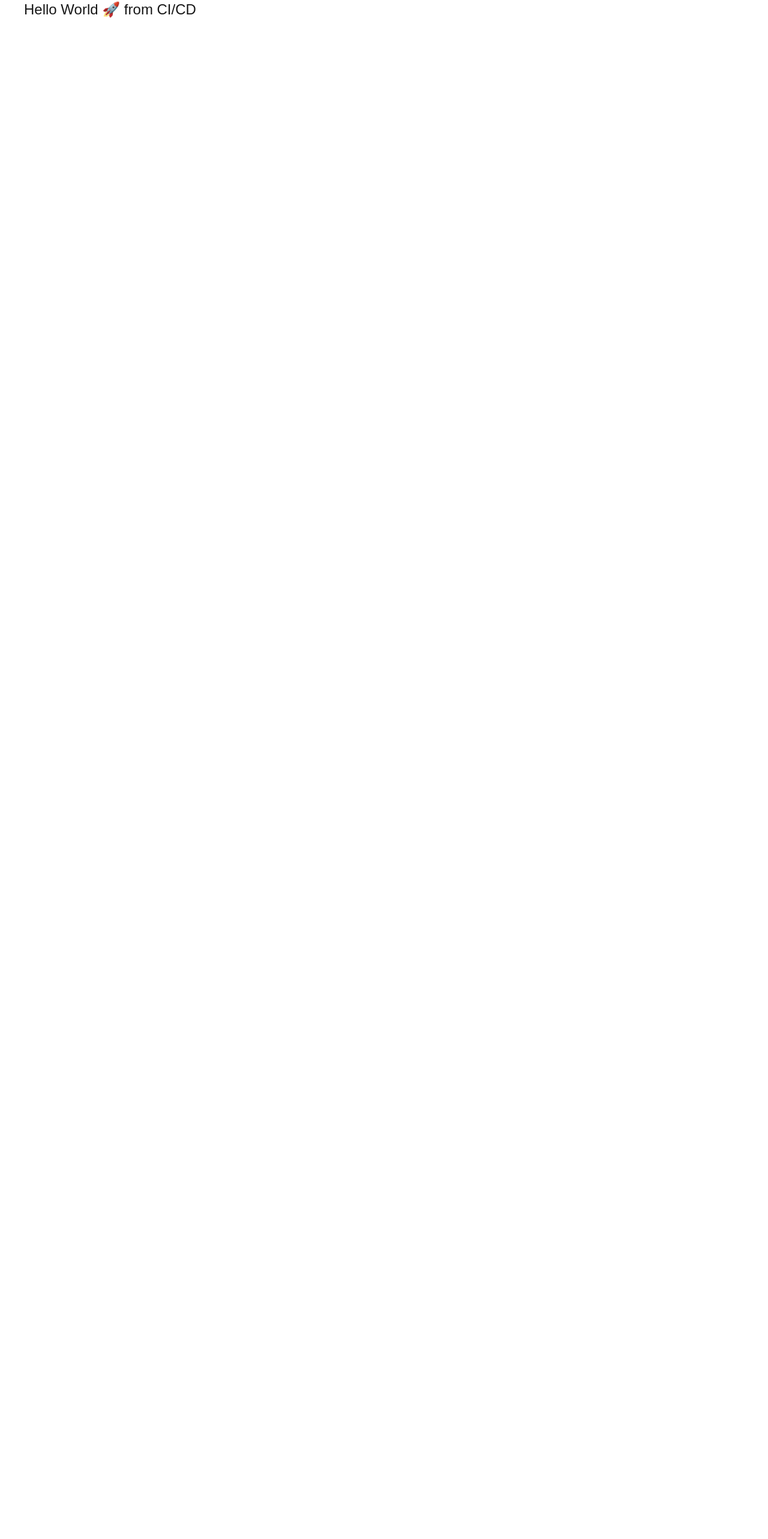
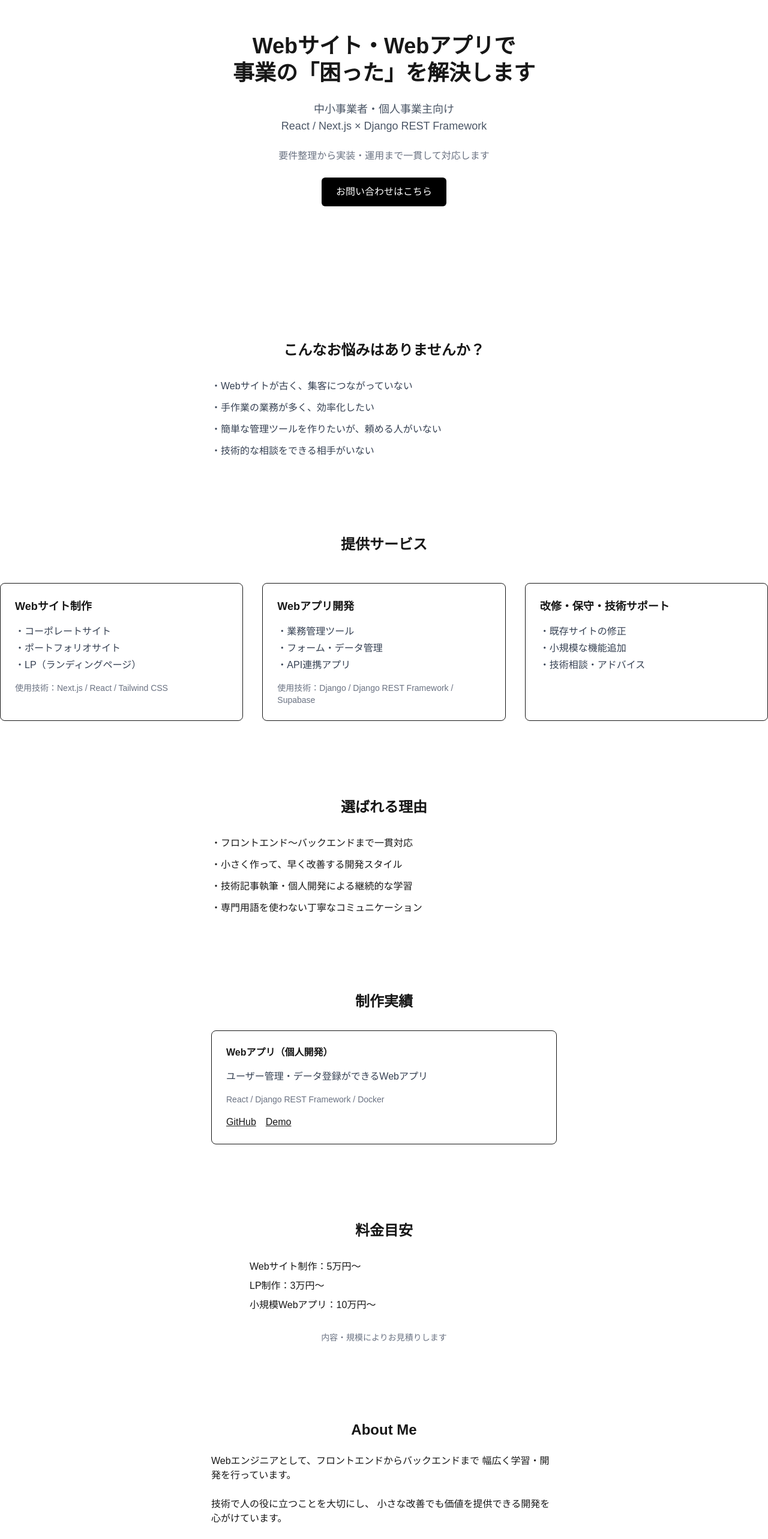
Before and after one commit to mizukami-0418/my-homepage, a Next.js app: page / in a window 1280 px wide. Shown: the part 42-2608 px from the top of the page at 60% size. Before the commit the page ends 800 px from the top, so only its background shows below. Built offline with nearby package versions, Linux system fonts and the light colour scheme.

Commit message:
feat: 各セクションコンポーネントを追加してホームページを構成

```diff
--- /dev/null
+++ b/app/components/about/AboutSection.tsx
@@ -0,0 +1,17 @@
+export default function AboutSection() {
+  return (
+    <section className="space-y-6 max-w-xl mx-auto">
+      <h2 className="text-2xl font-bold text-center">About Me</h2>
+
+      <p>
+        Webエンジニアとして、フロントエンドからバックエンドまで
+        幅広く学習・開発を行っています。
+      </p>
+
+      <p>
+        技術で人の役に立つことを大切にし、
+        小さな改善でも価値を提供できる開発を心がけています。
+      </p>
+    </section>
+  );
+}
--- /dev/null
+++ b/app/components/contact/ContactSection.tsx
@@ -0,0 +1,20 @@
+export default function ContactSection() {
+  return (
+    <section id="contact" className="text-center space-y-6 py-24">
+      <h2 className="text-2xl font-bold">お問い合わせ</h2>
+
+      <p className="text-gray-600">
+        ご相談だけでも問題ありません。
+        <br />
+        お気軽にご連絡ください。
+      </p>
+
+      <a
+        href="/contact"
+        className="inline-block rounded-md bg-black px-6 py-3 text-white"
+      >
+        お問い合わせフォームへ
+      </a>
+    </section>
+  );
+}
--- /dev/null
+++ b/app/components/hero/HeroSection.tsx
@@ -0,0 +1,28 @@
+export default function HeroSection() {
+  return (
+    <section className="text-center space-y-6 py-24">
+      <h1 className="text-4xl font-bold leading-tight">
+        Webサイト・Webアプリで
+        <br />
+        事業の「困った」を解決します
+      </h1>
+
+      <p className="text-lg text-gray-600">
+        中小事業者・個人事業主向け
+        <br />
+        React / Next.js × Django REST Framework
+      </p>
+
+      <p className="text-gray-500">
+        要件整理から実装・運用まで一貫して対応します
+      </p>
+
+      <a
+        href="#contact"
+        className="inline-block rounded-md bg-black px-6 py-3 text-white"
+      >
+        お問い合わせはこちら
+      </a>
+    </section>
+  );
+}
--- /dev/null
+++ b/app/components/pricing/PricingSection.tsx
@@ -0,0 +1,17 @@
+export default function PricingSection() {
+  return (
+    <section className="space-y-8">
+      <h2 className="text-2xl font-bold text-center">料金目安</h2>
+
+      <ul className="max-w-md mx-auto space-y-2">
+        <li>Webサイト制作：5万円〜</li>
+        <li>LP制作：3万円〜</li>
+        <li>小規模Webアプリ：10万円〜</li>
+      </ul>
+
+      <p className="text-center text-sm text-gray-500">
+        内容・規模によりお見積りします
+      </p>
+    </section>
+  );
+}
--- /dev/null
+++ b/app/components/problems/ProblemsSection.tsx
@@ -0,0 +1,24 @@
+const problems = [
+  "Webサイトが古く、集客につながっていない",
+  "手作業の業務が多く、効率化したい",
+  "簡単な管理ツールを作りたいが、頼める人がいない",
+  "技術的な相談をできる相手がいない",
+];
+
+export default function ProblemsSection() {
+  return (
+    <section className="space-y-8">
+      <h2 className="text-2xl font-bold text-center">
+        こんなお悩みはありませんか？
+      </h2>
+
+      <ul className="max-w-xl mx-auto space-y-3">
+        {problems.map((problem, index) => (
+          <li key={index} className="text-gray-700">
+            ・{problem}
+          </li>
+        ))}
+      </ul>
+    </section>
+  );
+}
--- /dev/null
+++ b/app/components/services/ServicesSection.tsx
@@ -0,0 +1,59 @@
+type Service = {
+  title: string;
+  description: string[];
+  tech: string;
+};
+
+const services: Service[] = [
+  {
+    title: "Webサイト制作",
+    description: [
+      "コーポレートサイト",
+      "ポートフォリオサイト",
+      "LP（ランディングページ）",
+    ],
+    tech: "Next.js / React / Tailwind CSS",
+  },
+  {
+    title: "Webアプリ開発",
+    description: ["業務管理ツール", "フォーム・データ管理", "API連携アプリ"],
+    tech: "Django / Django REST Framework / Supabase",
+  },
+  {
+    title: "改修・保守・技術サポート",
+    description: [
+      "既存サイトの修正",
+      "小規模な機能追加",
+      "技術相談・アドバイス",
+    ],
+    tech: "",
+  },
+];
+
+export default function ServicesSection() {
+  return (
+    <section className="space-y-12">
+      <h2 className="text-2xl font-bold text-center">提供サービス</h2>
+
+      <div className="grid gap-8 md:grid-cols-3">
+        {services.map((service) => (
+          <div key={service.title} className="border p-6 rounded-lg">
+            <h3 className="font-semibold text-lg mb-4">{service.title}</h3>
+
+            <ul className="space-y-1 text-gray-700">
+              {service.description.map((item) => (
+                <li key={item}>・{item}</li>
+              ))}
+            </ul>
+
+            {service.tech && (
+              <p className="mt-4 text-sm text-gray-500">
+                使用技術：{service.tech}
+              </p>
+            )}
+          </div>
+        ))}
+      </div>
+    </section>
+  );
+}
--- /dev/null
+++ b/app/components/strengths/StrengthsSection.tsx
@@ -0,0 +1,20 @@
+const strengths = [
+  "フロントエンド〜バックエンドまで一貫対応",
+  "小さく作って、早く改善する開発スタイル",
+  "技術記事執筆・個人開発による継続的な学習",
+  "専門用語を使わない丁寧なコミュニケーション",
+];
+
+export default function StrengthsSection() {
+  return (
+    <section className="space-y-8">
+      <h2 className="text-2xl font-bold text-center">選ばれる理由</h2>
+
+      <ul className="max-w-xl mx-auto space-y-3">
+        {strengths.map((strength) => (
+          <li key={strength}>・{strength}</li>
+        ))}
+      </ul>
+    </section>
+  );
+}
--- /dev/null
+++ b/app/components/works/WorksSection.tsx
@@ -0,0 +1,28 @@
+export default function WorksSection() {
+  return (
+    <section className="space-y-8">
+      <h2 className="text-2xl font-bold text-center">制作実績</h2>
+
+      <div className="max-w-xl mx-auto border p-6 rounded-lg space-y-4">
+        <h3 className="font-semibold">Webアプリ（個人開発）</h3>
+
+        <p className="text-gray-700">
+          ユーザー管理・データ登録ができるWebアプリ
+        </p>
+
+        <p className="text-sm text-gray-500">
+          React / Django REST Framework / Docker
+        </p>
+
+        <div className="flex gap-4">
+          <a href="#" className="underline">
+            GitHub
+          </a>
+          <a href="#" className="underline">
+            Demo
+          </a>
+        </div>
+      </div>
+    </section>
+  );
+}
--- a/app/page.tsx
+++ b/app/page.tsx
@@ -1,5 +1,23 @@
-export default function Home() {
+import HeroSection from "./components/hero/HeroSection";
+import ProblemsSection from "./components/problems/ProblemsSection";
+import ServicesSection from "./components/services/ServicesSection";
+import StrengthsSection from "./components/strengths/StrengthsSection";
+import WorksSection from "./components/works/WorksSection";
+import PricingSection from "./components/pricing/PricingSection";
+import AboutSection from "./components/about/AboutSection";
+import ContactSection from "./components/contact/ContactSection";
+
+export default function HomePage() {
   return (
-    <main style={{ padding: "40px", fontSize: "24px" }}>Hello World 🚀 from CI/CD</main>
+    <main className="space-y-32">
+      <HeroSection />
+      <ProblemsSection />
+      <ServicesSection />
+      <StrengthsSection />
+      <WorksSection />
+      <PricingSection />
+      <AboutSection />
+      <ContactSection />
+    </main>
   );
 }
```
